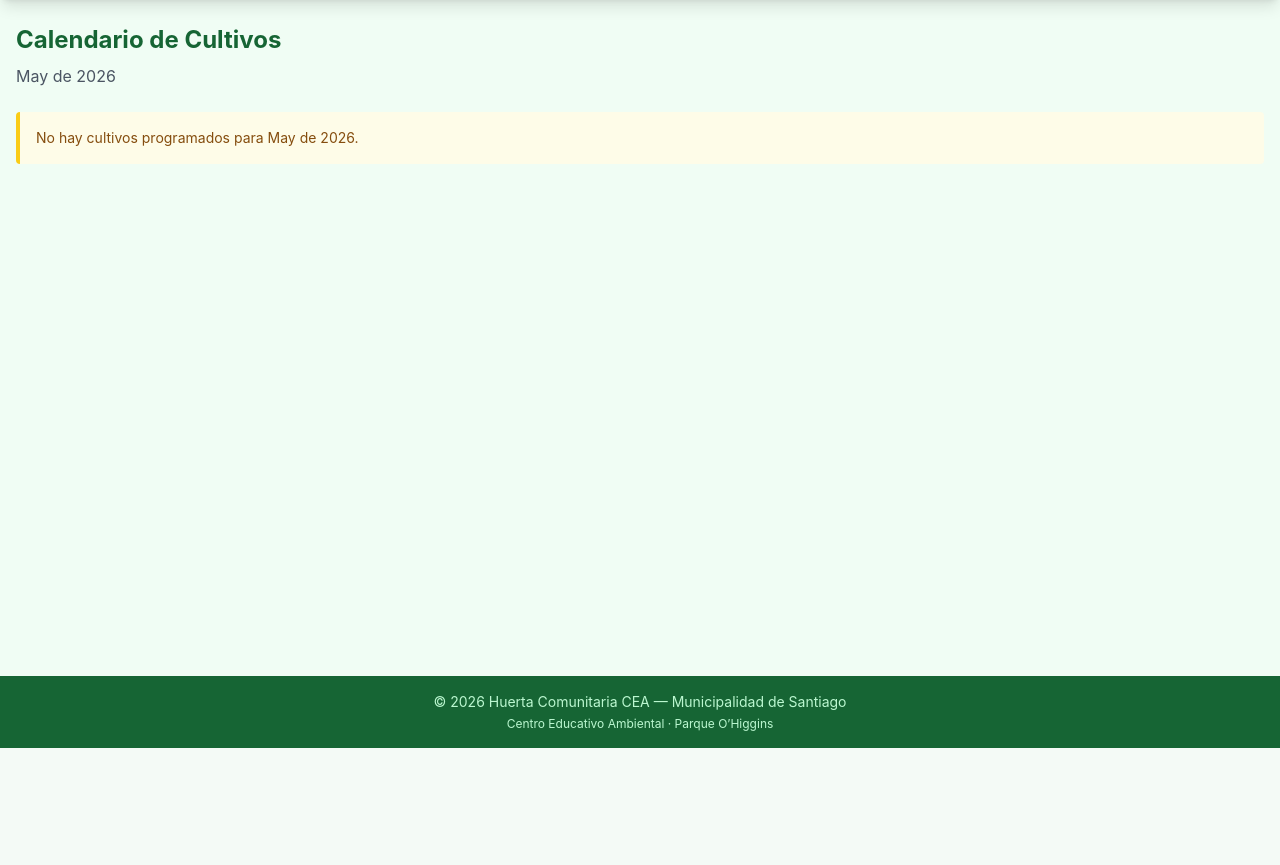
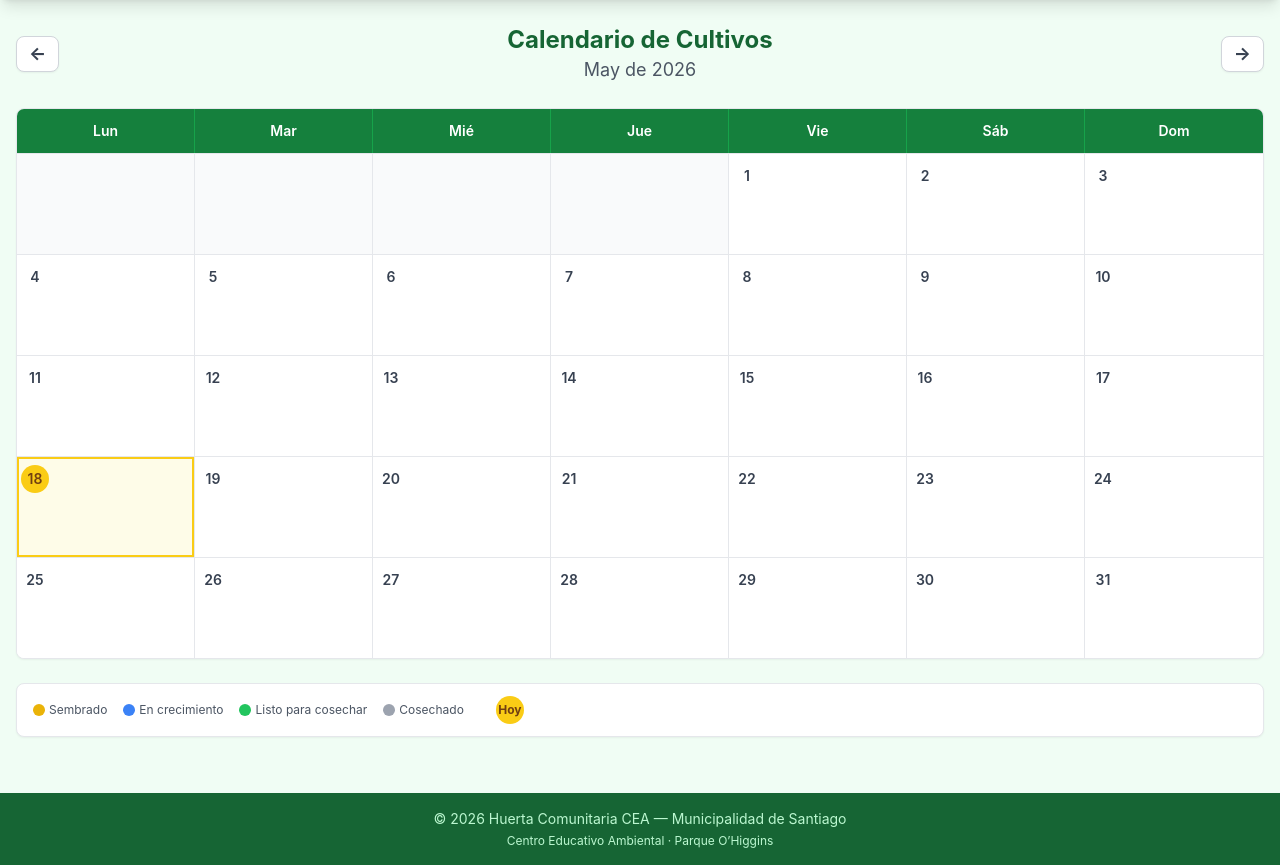
Before and after one commit to josemorahj/huerta-cea, a Django app: page /crops/calendario/ in a window 1280 px wide. Shown: the part 52-917 px from the top of the page. Before the commit the page ends 800 px from the top, so only its background shows below. Run offline with Django 5.2, Linux system fonts and the light colour scheme; data comes from the database, SQL or seed files in the repository; data that the repository does not hold is empty; parts of the project's set-up code (start-up, migrations or seed data) failed here and were passed over; some libraries are stand-ins or nearby versions.

Commit message:
feat: agrega navegacion y cuadricula al calendario RF-03

```diff
--- a/crops/views.py
+++ b/crops/views.py
@@ -34,23 +34,97 @@ def fichas_cultivo_list(request):
     return render(request, 'crops/fichas_list.html', context)
 
 
+def _calcular_navegacion_mes(mes, anio):
+    """Calcula mes/anterior, mes/siguiente (con ajuste de año)."""
+    from datetime import date
+
+    # Mes anterior
+    if mes == 1:
+        mes_anterior, anio_anterior = 12, anio - 1
+    else:
+        mes_anterior, anio_anterior = mes - 1, anio
+
+    # Mes siguiente
+    if mes == 12:
+        mes_siguiente, anio_siguiente = 1, anio + 1
+    else:
+        mes_siguiente, anio_siguiente = mes + 1, anio
+
+    return mes_anterior, anio_anterior, mes_siguiente, anio_siguiente
+
+
 def calendario_view(request):
+    from datetime import date
+
     hoy = timezone.now()
-    mes_actual = hoy.month
-    anio_actual = hoy.year
+
+    # Parámetros GET opcionales
+    try:
+        mes = int(request.GET.get('mes', hoy.month))
+    except (ValueError, TypeError):
+        mes = hoy.month
+
+    try:
+        anio = int(request.GET.get('anio', hoy.year))
+    except (ValueError, TypeError):
+        anio = hoy.year
+
+    # Calcular navegación
+    mes_anterior, anio_anterior, mes_siguiente, anio_siguiente = (
+        _calcular_navegacion_mes(mes, anio)
+    )
 
     cultivos_del_mes = CicloCultivo.objects.filter(
-        fecha_siembra__month=mes_actual,
-        fecha_siembra__year=anio_actual,
+        fecha_siembra__month=mes,
+        fecha_siembra__year=anio,
     ) | CicloCultivo.objects.filter(
-        fecha_cosecha_estimada__month=mes_actual,
-        fecha_cosecha_estimada__year=anio_actual,
+        fecha_cosecha_estimada__month=mes,
+        fecha_cosecha_estimada__year=anio,
     )
 
+    cultivos_del_mes = cultivos_del_mes.select_related('especie')
+
+    # --- Generar estructura de semanas para la cuadrícula ---
+    cal = calendar.Calendar(firstweekday=0)  # Lunes como primer día
+    semanas_raw = cal.monthdayscalendar(anio, mes)
+
+    hoy_local = hoy.date()
+    semanas = []
+
+    for semana in semanas_raw:
+        dias_semana = []
+        for numero_dia in semana:
+            dia_info = {
+                'numero_dia': numero_dia,
+                'cultivos_del_dia': [],
+                'es_hoy': False,
+            }
+            if numero_dia != 0:
+                fecha_dia = date(anio, mes, numero_dia)
+                dia_info['es_hoy'] = (fecha_dia == hoy_local)
+
+                # Cultivos cuya siembra o cosecha coincide exactamente con este día
+                cultivos_del_dia = [
+                    c for c in cultivos_del_mes
+                    if c.fecha_siembra == fecha_dia or c.fecha_cosecha_estimada == fecha_dia
+                ]
+                dia_info['cultivos_del_dia'] = cultivos_del_dia
+
+            dias_semana.append(dia_info)
+        semanas.append({'dias': dias_semana})
+
+    # ------------------
+
     context = {
-        'cultivos': cultivos_del_mes.select_related('especie'),
-        'mes_nombre': calendar.month_name[mes_actual].capitalize(),
-        'anio': anio_actual,
+        'cultivos': cultivos_del_mes,
+        'semanas': semanas,
+        'mes': mes,
+        'anio': anio,
+        'mes_nombre': calendar.month_name[mes].capitalize(),
+        'mes_anterior': mes_anterior,
+        'anio_anterior': anio_anterior,
+        'mes_siguiente': mes_siguiente,
+        'anio_siguiente': anio_siguiente,
     }
 
     return render(request, 'crops/calendario.html', context)
--- a/templates/crops/calendario.html
+++ b/templates/crops/calendario.html
@@ -1,44 +1,100 @@
 {% extends "base.html" %}
 {% block title %}Calendario de Cultivos - {{ mes_nombre }} {{ anio }} - Huerta CEA{% endblock %}
 {% block content %}
-<h1 class="text-2xl font-bold text-green-800 mb-2">Calendario de Cultivos</h1>
-<p class="text-gray-600 mb-6">{{ mes_nombre }} de {{ anio }}</p>
 
-{% if cultivos %}
-<div class="overflow-x-auto">
-    <table class="min-w-full bg-white border border-gray-200 rounded-lg shadow-sm">
-        <thead class="bg-green-700 text-white">
-            <tr>
-                <th class="px-4 py-3 text-left text-sm font-semibold">Especie</th>
-                <th class="px-4 py-3 text-left text-sm font-semibold">Fecha de Siembra</th>
-                <th class="px-4 py-3 text-left text-sm font-semibold">Cosecha Estimada</th>
-                <th class="px-4 py-3 text-left text-sm font-semibold">Estado</th>
-            </tr>
-        </thead>
-        <tbody class="divide-y divide-gray-200">
-            {% for cultivo in cultivos %}
-            <tr class="hover:bg-green-50 transition">
-                <td class="px-4 py-3 text-sm font-medium text-gray-800">{{ cultivo.especie.nombre_comun }}</td>
-                <td class="px-4 py-3 text-sm text-gray-600">{{ cultivo.fecha_siembra|date:"d/m/Y" }}</td>
-                <td class="px-4 py-3 text-sm text-gray-600">{{ cultivo.fecha_cosecha_estimada|date:"d/m/Y" }}</td>
-                <td class="px-4 py-3 text-sm">
-                    <span class="inline-block px-2 py-1 rounded text-xs font-semibold
-                        {% if cultivo.estado == "SEMBRADO" %}bg-yellow-100 text-yellow-800
-                        {% elif cultivo.estado == "EN_CRECIMIENTO" %}bg-blue-100 text-blue-800
-                        {% elif cultivo.estado == "LISTO_COSECHA" %}bg-green-100 text-green-800
-                        {% elif cultivo.estado == "COSECHADO" %}bg-gray-100 text-gray-600
-                        {% endif %}">
-                        {{ cultivo.get_estado_display }}
+<!-- Encabezado con navegación de meses -->
+<div class="flex items-center justify-between mb-6">
+    <a href="?mes={{ mes_anterior }}&amp;anio={{ anio_anterior }}"
+       class="bg-white border border-gray-300 hover:bg-green-100 hover:border-green-400 text-gray-700 px-3 py-2 rounded-lg shadow-sm transition text-lg font-bold leading-none">
+        &larr;
+    </a>
+    <div class="text-center">
+        <h1 class="text-2xl font-bold text-green-800">Calendario de Cultivos</h1>
+        <p class="text-gray-600 text-lg">{{ mes_nombre }} de {{ anio }}</p>
+    </div>
+    <a href="?mes={{ mes_siguiente }}&amp;anio={{ anio_siguiente }}"
+       class="bg-white border border-gray-300 hover:bg-green-100 hover:border-green-400 text-gray-700 px-3 py-2 rounded-lg shadow-sm transition text-lg font-bold leading-none">
+        &rarr;
+    </a>
+</div>
+
+<!-- Cuadrícula del calendario -->
+<div class="bg-white border border-gray-200 rounded-lg shadow-sm overflow-hidden">
+    <!-- Días de la semana -->
+    <div class="grid grid-cols-7 bg-green-700 text-white text-center text-sm font-semibold">
+        <div class="px-2 py-3 border-r border-green-600">Lun</div>
+        <div class="px-2 py-3 border-r border-green-600">Mar</div>
+        <div class="px-2 py-3 border-r border-green-600">Mié</div>
+        <div class="px-2 py-3 border-r border-green-600">Jue</div>
+        <div class="px-2 py-3 border-r border-green-600">Vie</div>
+        <div class="px-2 py-3 border-r border-green-600">Sáb</div>
+        <div class="px-2 py-3">Dom</div>
+    </div>
+
+    <!-- Semanas -->
+    {% for semana in semanas %}
+    <div class="grid grid-cols-7 border-t border-gray-200">
+        {% for dia in semana.dias %}
+            {% if dia.numero_dia == 0 %}
+                <div class="bg-gray-50 min-h-[100px] px-1 py-2 border-r border-gray-200 last:border-r-0"></div>
+            {% else %}
+                <div class="min-h-[100px] px-1 py-2 border-r border-gray-200 last:border-r-0 relative
+                    {% if dia.es_hoy %}bg-yellow-50 ring-2 ring-yellow-400 ring-inset{% else %}bg-white{% endif %}">
+                    <!-- Número del día -->
+                    <span class="inline-flex items-center justify-center w-7 h-7 text-sm font-semibold rounded-full
+                        {% if dia.es_hoy %}bg-yellow-400 text-yellow-900{% else %}text-gray-700{% endif %}">
+                        {{ dia.numero_dia }}
                     </span>
-                </td>
-            </tr>
-            {% endfor %}
-        </tbody>
-    </table>
+
+                    <!-- Indicadores de cultivos -->
+                    {% if dia.cultivos_del_dia %}
+                    <div class="mt-1 space-y-1">
+                        {% for cultivo in dia.cultivos_del_dia %}
+                        <div class="flex items-center gap-1"
+                             data-cultivo-id="{{ cultivo.id }}"
+                             data-cultivo-nombre="{{ cultivo.especie.nombre_comun }}"
+                             data-cultivo-estado="{{ cultivo.estado }}"
+                             data-cultivo-siembra="{{ cultivo.fecha_siembra|date:'d/m/Y' }}"
+                             data-cultivo-cosecha="{{ cultivo.fecha_cosecha_estimada|date:'d/m/Y' }}">
+                            <span class="inline-block w-2 h-2 rounded-full
+                                {% if cultivo.estado == 'SEMBRADO' %}bg-yellow-500
+                                {% elif cultivo.estado == 'EN_CRECIMIENTO' %}bg-blue-500
+                                {% elif cultivo.estado == 'LISTO_COSECHA' %}bg-green-500
+                                {% elif cultivo.estado == 'COSECHADO' %}bg-gray-400
+                                {% else %}bg-green-300
+                                {% endif %}">
+                            </span>
+                            <span class="text-xs text-gray-600 truncate max-w-[80px] block leading-tight">
+                                {{ cultivo.especie.nombre_comun }}
+                            </span>
+                        </div>
+                        {% endfor %}
+                    </div>
+                    {% endif %}
+                </div>
+            {% endif %}
+        {% endfor %}
+    </div>
+    {% endfor %}
 </div>
-{% else %}
-<div class="bg-yellow-50 border-l-4 border-yellow-400 p-4 rounded">
-    <p class="text-yellow-800 text-sm">No hay cultivos programados para {{ mes_nombre }} de {{ anio }}.</p>
+
+<!-- Leyenda de estados -->
+<div class="mt-6 flex flex-wrap gap-4 text-xs text-gray-600 bg-white border border-gray-200 rounded-lg shadow-sm px-4 py-3">
+    <span class="flex items-center gap-1">
+        <span class="inline-block w-3 h-3 rounded-full bg-yellow-500"></span> Sembrado
+    </span>
+    <span class="flex items-center gap-1">
+        <span class="inline-block w-3 h-3 rounded-full bg-blue-500"></span> En crecimiento
+    </span>
+    <span class="flex items-center gap-1">
+        <span class="inline-block w-3 h-3 rounded-full bg-green-500"></span> Listo para cosechar
+    </span>
+    <span class="flex items-center gap-1">
+        <span class="inline-block w-3 h-3 rounded-full bg-gray-400"></span> Cosechado
+    </span>
+    <span class="flex items-center gap-1 ml-4">
+        <span class="inline-block w-7 h-7 rounded-full bg-yellow-400 text-yellow-900 text-center text-xs font-bold leading-7">Hoy</span>
+    </span>
 </div>
-{% endif %}
+
 {% endblock %}
```
